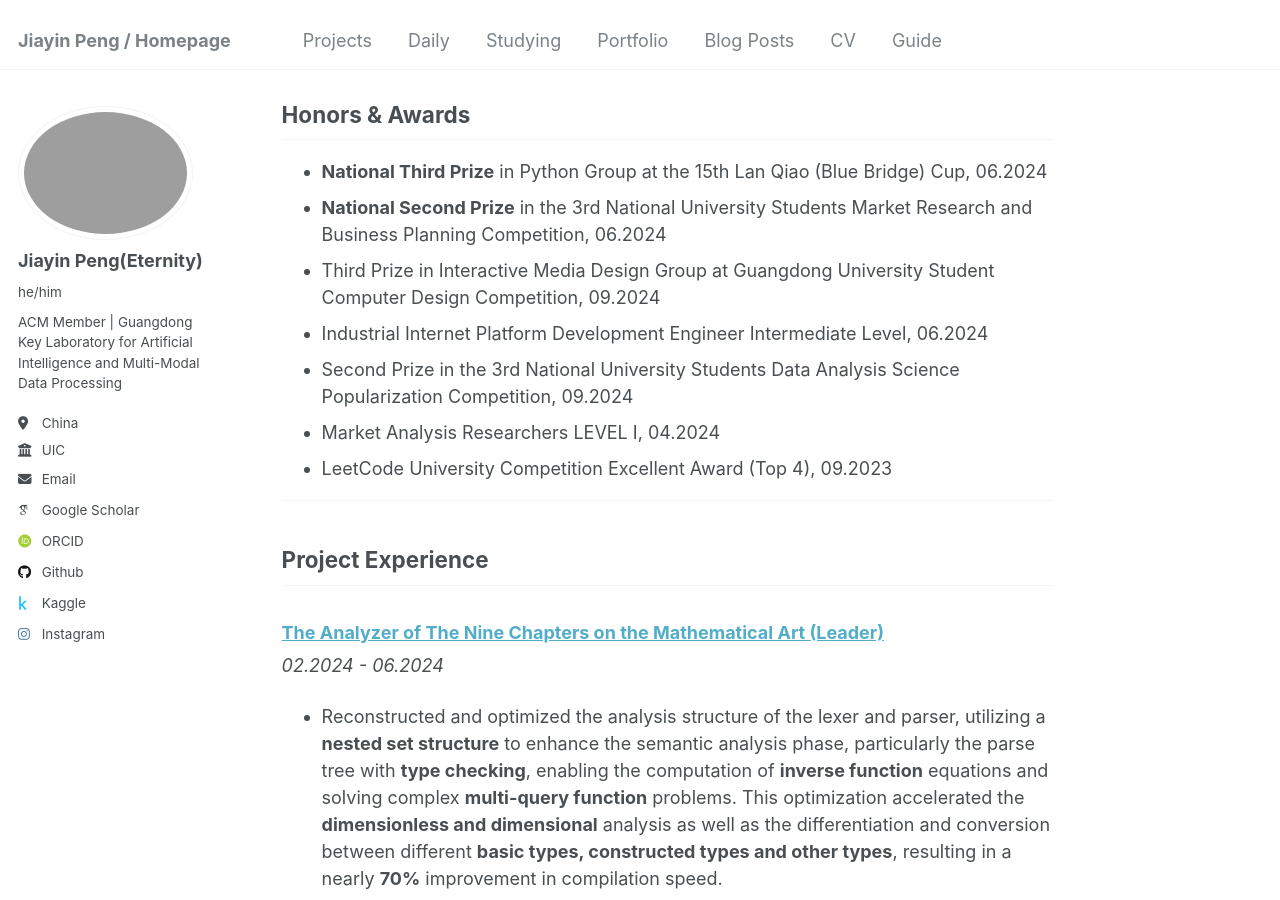
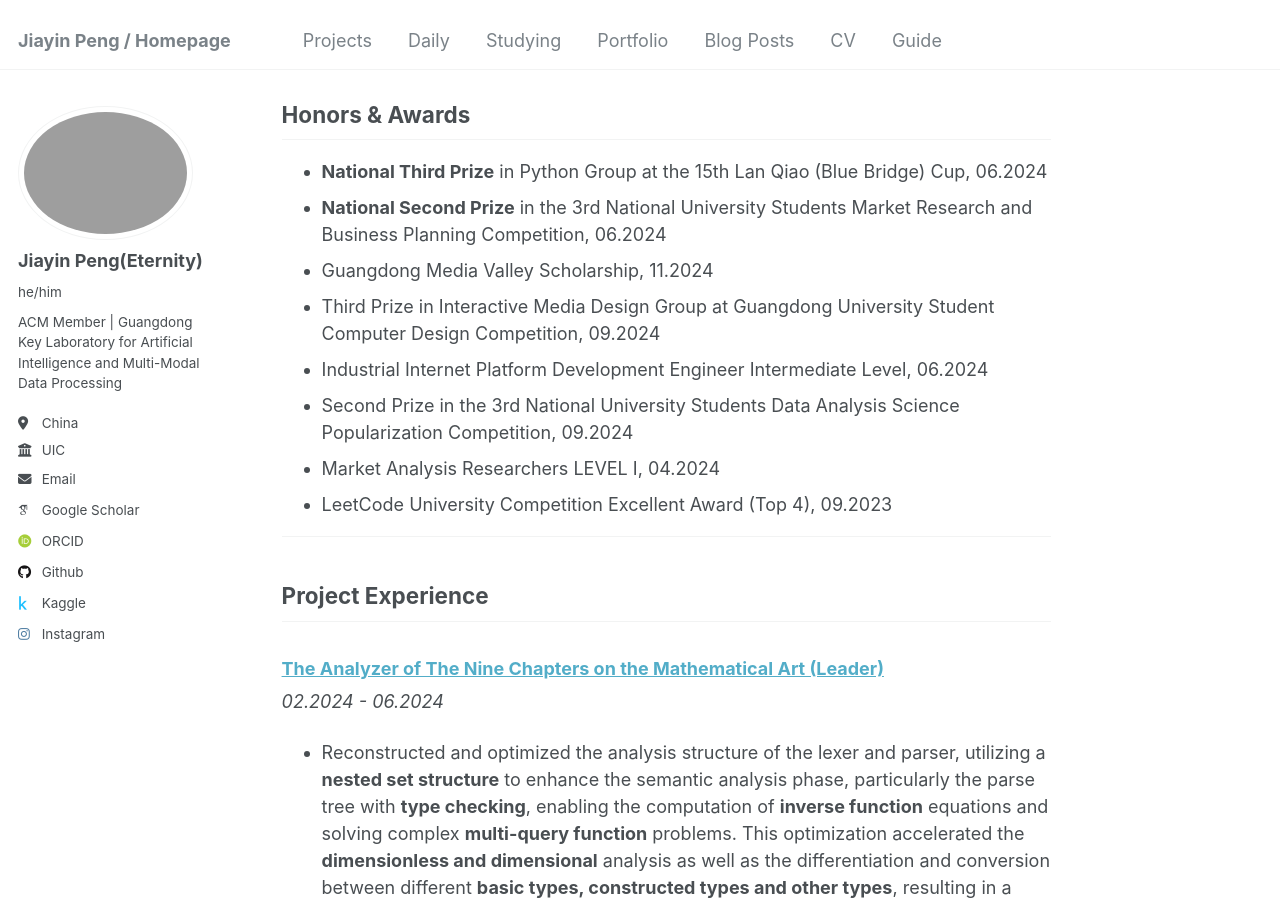
Before and after one commit to EternityPeng/eternitypeng.github.io, a Jekyll site: the page built from _pages/about.md, in a window 1280 px wide and 900 px high, scrolled down 1906 px. Built offline with Jekyll 4.4.1, drawn with Linux system fonts in a browser that asks for light colours; some web fonts are replaced.

Commit message:
update yigu scholarship

```diff
--- a/_pages/about.md
+++ b/_pages/about.md
@@ -72,6 +72,7 @@ redirect_from:
 
 - **National Third Prize** in Python Group at the 15th Lan Qiao (Blue Bridge) Cup, 06.2024
 - **National Second Prize** in the 3rd National University Students Market Research and Business Planning Competition, 06.2024
+- Guangdong Media Valley Scholarship, 11.2024
 - Third Prize in Interactive Media Design Group at Guangdong University Student Computer Design Competition, 09.2024
 - Industrial Internet Platform Development Engineer Intermediate Level, 06.2024
 - Second Prize in the 3rd National University Students Data Analysis Science Popularization Competition, 09.2024
```
